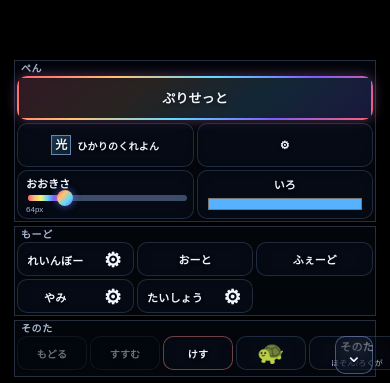
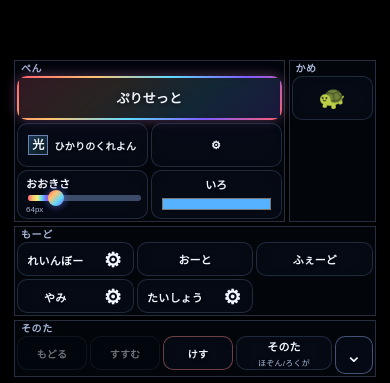
Before and after one commit to k0f1sh/hikari-no-crayon, a website built with Vite: page index.html in a window 390 px wide. Shown: the part 461-844 px from the top of the page. Built offline with nearby package versions, Linux system fonts and the light colour scheme.

Commit message:
Move turtle button into its own dock group

```diff
--- a/index.html
+++ b/index.html
@@ -387,6 +387,10 @@
                 <input type="color" id="dock_color_picker" value="#56b1ff" />
               </label>
             </div>
+            <div class="dock_group dock_group_turtle" aria-label="かめぐるーぷ">
+              <span class="dock_group_title">かめ</span>
+              <button type="button" class="dock_btn" id="turtle_open_button">🐢</button>
+            </div>
           </div>
 
           <div class="dock_row dock_row_bottom">
@@ -427,7 +431,6 @@
               <button type="button" class="dock_btn dock_quick_btn" id="dock_undo_button">もどる</button>
               <button type="button" class="dock_btn dock_quick_btn" id="dock_redo_button">すすむ</button>
               <button type="button" class="dock_btn dock_quick_btn dock_quick_clear" id="dock_clear_button">けす</button>
-              <button type="button" class="dock_btn dock_quick_btn" id="turtle_open_button">🐢</button>
               <button type="button" class="dock_btn" data-panel="etc">
                 <span class="dock_main">そのた</span>
                 <span class="dock_sub">ほぞん/ろくが</span>
--- a/src/style.css
+++ b/src/style.css
@@ -809,8 +809,21 @@ select {
   grid-template-columns: 1fr 176px auto 1.5fr 1fr;
 }
 
+.dock_group_turtle {
+  grid-template-columns: 1fr;
+  align-content: stretch;
+}
+
+.dock_group_turtle #turtle_open_button {
+  min-width: 74px;
+  width: 74px;
+  min-height: 44px;
+  height: 44px;
+  border-radius: 10px;
+}
+
 .dock_group_actions {
-  grid-template-columns: auto auto auto auto minmax(0, 1fr) auto;
+  grid-template-columns: auto auto auto minmax(0, 1fr) auto;
 }
 
 .dock_group .dock_btn {
@@ -1599,9 +1612,19 @@ select:focus-visible,
   }
 
   .dock_group_tools {
-    grid-column: span 4;
+    grid-column: span 3;
     grid-template-columns: repeat(2, minmax(0, 1fr));
     grid-auto-rows: minmax(34px, auto);
+  }
+
+  .dock_group_turtle {
+    grid-column: span 1;
+    grid-template-columns: 1fr;
+  }
+
+  .dock_group_turtle #turtle_open_button {
+    min-width: 0;
+    width: 100%;
   }
 
   .dock_group_tools #simple_settings_button {
@@ -1628,7 +1651,7 @@ select:focus-visible,
 
   .dock_group_actions {
     grid-column: span 4;
-    grid-template-columns: auto auto auto auto minmax(0, 1fr) auto;
+    grid-template-columns: auto auto auto minmax(0, 1fr) auto;
   }
 
   .dock_group {
```
